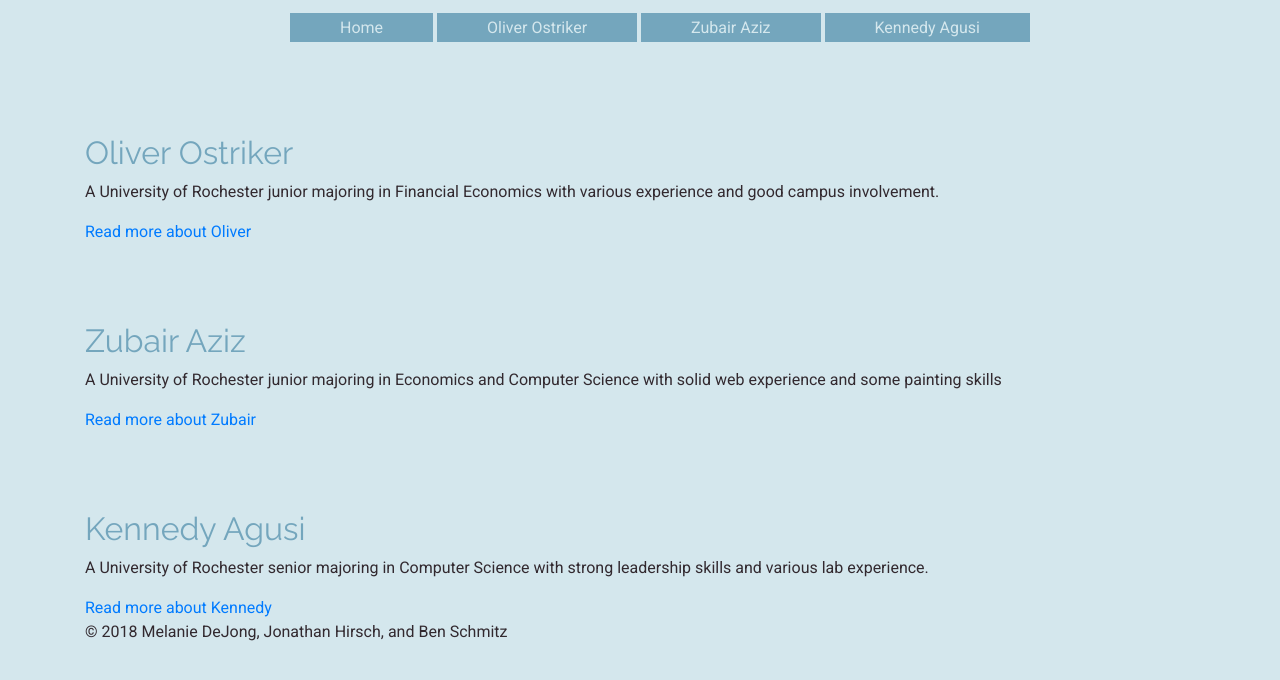
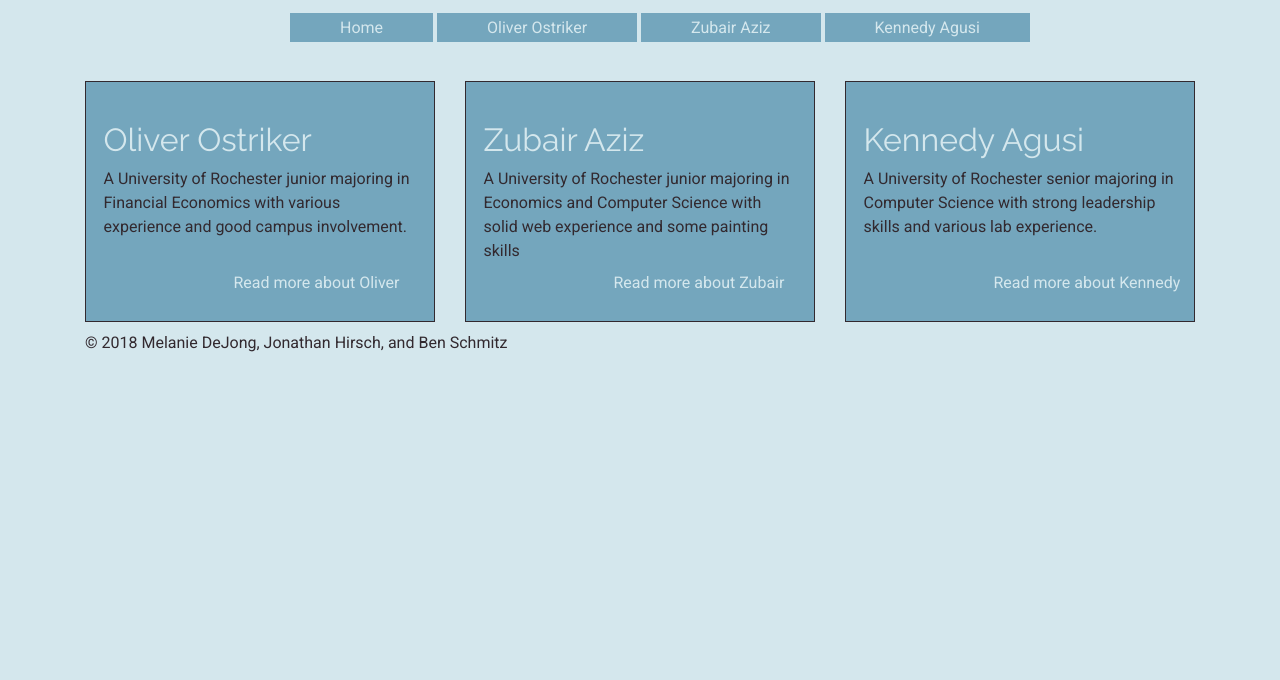
Before and after one commit to mdejong3/assignment03-beijing, a PHP site: page / in a window 1280 px wide. Shown: the part 80-760 px from the top of the page. Run offline with PHP 8.4, Linux system fonts and the light colour scheme.

Commit message:
added general styles for the home page

```diff
--- a/css/override.css
+++ b/css/override.css
@@ -5,7 +5,7 @@ body {
 }
 
 .box{
-	border: 1px solid black;
+	border: 1px solid #32292F;
 	padding: 5%;
 	background-color: #74A6BD;
 }
@@ -34,3 +34,28 @@ h3 {
 h1, h2, h3, h4 {
 	font-family: 'Raleway', sans-serif;
 }
+.box .indexh2 {
+	color: #D4E7ED;
+}
+
+.row .col-4 .box {
+	margin-top: 7%;
+	height: 100%;
+}
+
+footer p{
+	margin-top: 3%;
+}
+
+.box a {
+	color: #D4E7ED;
+	position: absolute;
+	left: 43%;
+	bottom: 1%;
+
+}
+
+a:hover {
+	color: #32292F;
+	text-decoration: none;
+}
--- a/index.php
+++ b/index.php
@@ -32,18 +32,33 @@ Color scheme: I was thinking that sticking to a fairly monochromatic scheme woul
 	-->
 
 <!--LAYOUT: I was thinking that these could be in three rows stacked on top of each other with the "read more" buttons off to the right so that they would be in the terminal area, though I'm not sure how that will look in practice-->
+<div class="row">
 
-	<h2>Oliver Ostriker</h2>
+	<div class="col-4">
+<div class="box">
+	<h2 class="indexh2">Oliver Ostriker</h2>
 	<p>A University of Rochester junior majoring in Financial Economics with various experience and good campus involvement.</p>
 	<a href="[Oliver's page]">Read more about Oliver</a>
+</div>
+</div>
 
-	<h2>Zubair Aziz</h2>
+	<div class="col-4">
+<div class="box">
+	<h2 class="indexh2">Zubair Aziz</h2>
 	<p>A University of Rochester junior majoring in Economics and Computer Science with solid web experience and some painting skills</p>
 	<a href="[Zubair's page]">Read more about Zubair</a>
+</div>
+</div>
 
-	<h2>Kennedy Agusi</h2>
+	<div class="col-4">
+<div class="box">
+	<h2 class="indexh2">Kennedy Agusi</h2>
 	<p>A University of Rochester senior majoring in Computer Science with strong leadership skills and various lab experience.</p>
 	<a href="[Kennedy's page]">Read more about Kennedy</a>
+</div>
+</div>
+
+</div>
 
 <?php include ('includes/footer.inc');?>
 </div>
```
